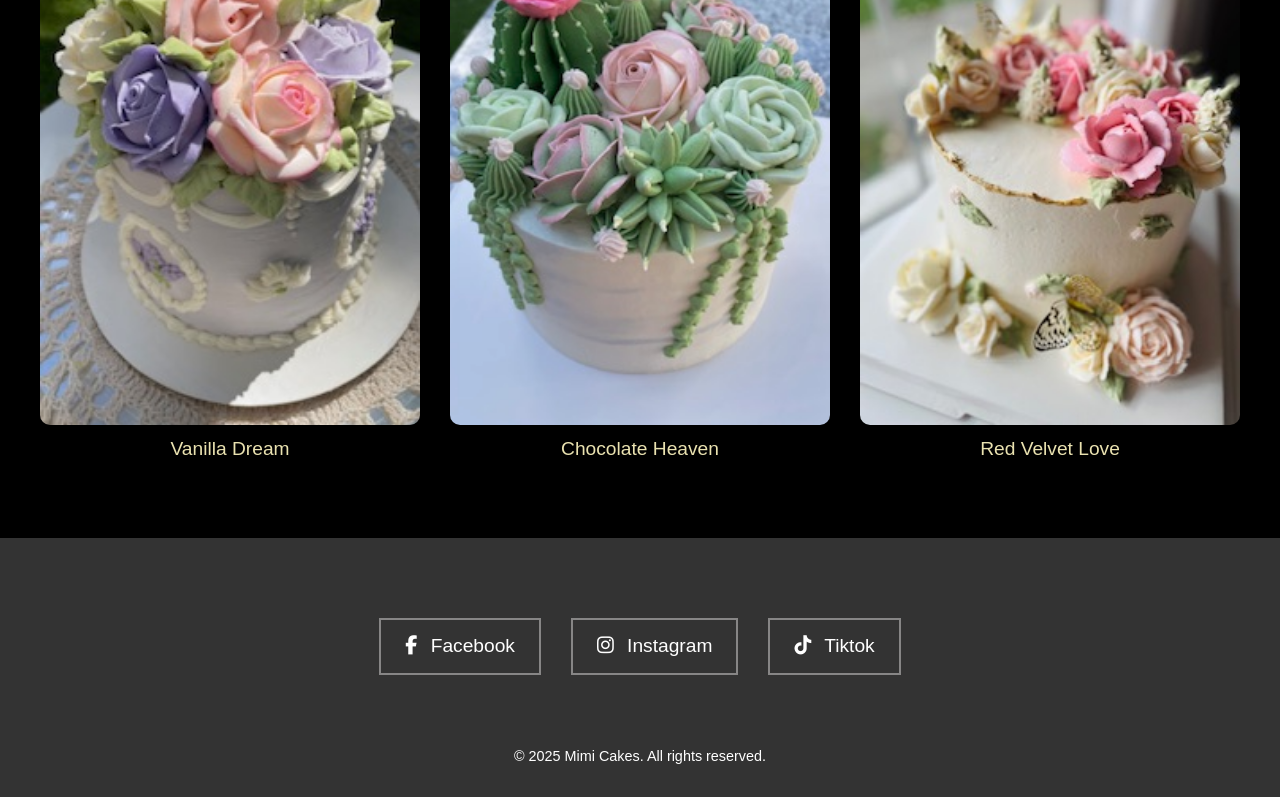
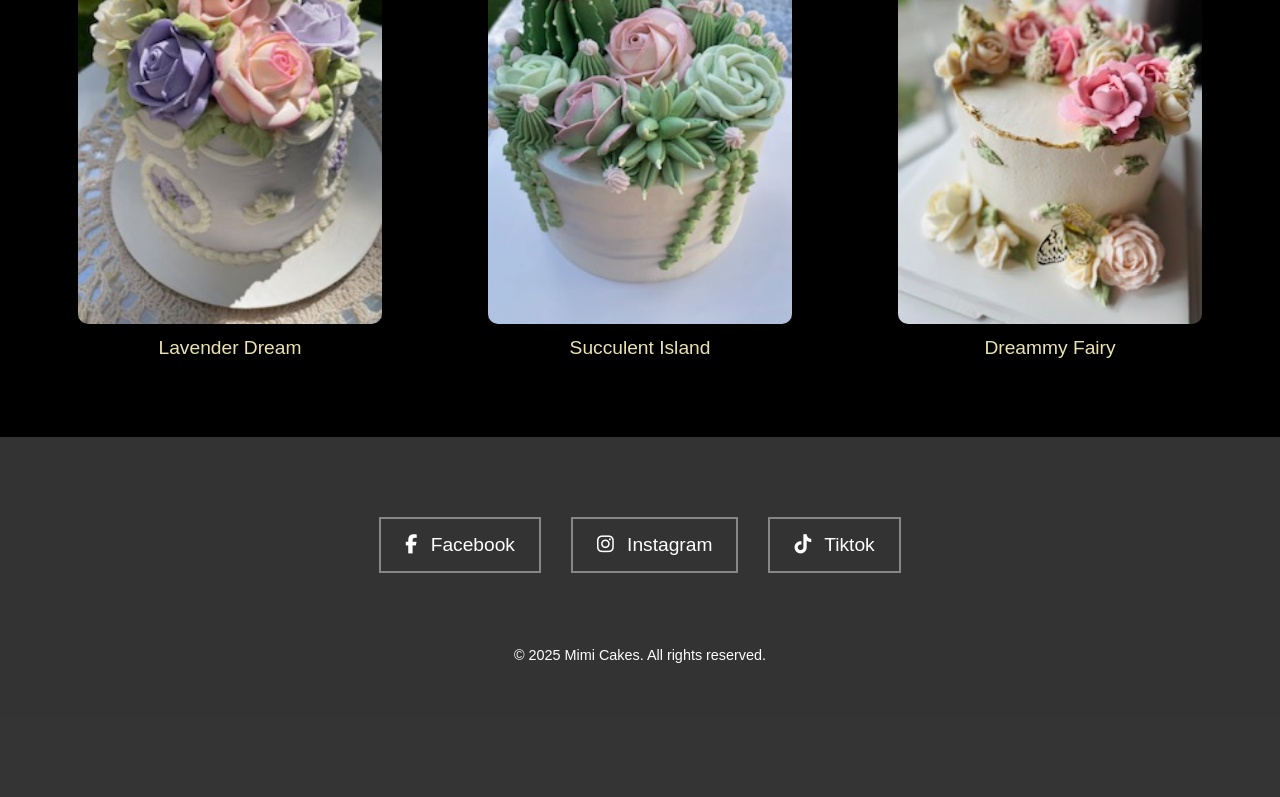
Before and after one commit to MyPhan105/Mimi-Cakes, a Vue app in the folder frontend/: page /order in a window 1280 px wide. Shown: the part 715-1512 px from the top of the page. After the commit the page ends 1432 px from the top, so only its background shows below. Built offline with nearby package versions, Linux system fonts and the light colour scheme.

Commit message:
fix shoppingcart

```diff
--- a/frontend/src/components/Cakecard.vue
+++ b/frontend/src/components/Cakecard.vue
@@ -36,7 +36,7 @@
   }
 
   .photo {
-    width: 100%;
+    width: 80%;
     aspect-ratio: 3/ 4;
     position: relative;
     display: flex;
--- a/frontend/src/components/ShoppingCart.vue
+++ b/frontend/src/components/ShoppingCart.vue
@@ -9,8 +9,9 @@
         <div v-else>
           <h2>Your Cart</h2>
           <ul>
-            <li v-for="(item, index) in cartItems" :key="index">
-              {{ item }}
+          <!-- Iterate over the passed cart prop instead of cartItems -->
+          <li v-for="(item, index) in cart" :key="index">
+            {{ item.name }} <!-- Display product name (or any other property) -->
           </li>
         </ul>
       </div>
@@ -18,13 +19,19 @@
   </div>
 </template>
 
+
 <script>
   export default {
     name: "ShoppingCart",
+  props: {
+    cart: {
+      type: Array,
+      required: true,
+    },
+  },
   data() {
     return {
       isExpanded: false,
-        cartItems: ["Vanilla Cake", "Rose Cupcake"],
     };
   },
     methods: {
@@ -34,6 +41,7 @@
     },
   };
 </script>
+
 
 <style scoped>
   .shopping-cart {
--- a/frontend/src/views/Order.vue
+++ b/frontend/src/views/Order.vue
@@ -19,6 +19,7 @@
           @add-to-cart="addToCart"
         />
       </div>
+      <ShoppingCart :cart="cart" /> <!-- Pass the cart here -->
     </section>
 
     <!-- Similar sections for cupcakes and bouquets -->
@@ -38,17 +39,18 @@ export default {
   data() {
     return {
       cakes: [
-        { name: "Vanilla Dream", image: "/assets/Cake4.jpg" },
-        { name: "Chocolate Heaven", image: "/assets/Cake3.jpg" },
-        { name: "Red Velvet Love", image: "/assets/Cake1.jpg" },
+        { name: "Lavender Dream", image: "/assets/Cake4.jpg" },
+        { name: "Succulent Island", image: "/assets/Cake3.jpg" },
+        { name: "Dreammy Fairy", image: "/assets/Cake1.jpg" },
       ],
+      cart: [],
       // cupcakes and bouquets data...
     };
   },
   methods: {
     addToCart(product) {
       console.log(`${product.name} added to cart!`);
-      // Logic to add product to cart
+      this.cart.push(product);// Logic to add product to cart
     },
   },
 };
```
Lines whose indentation alone changed are shown as unchanged.
